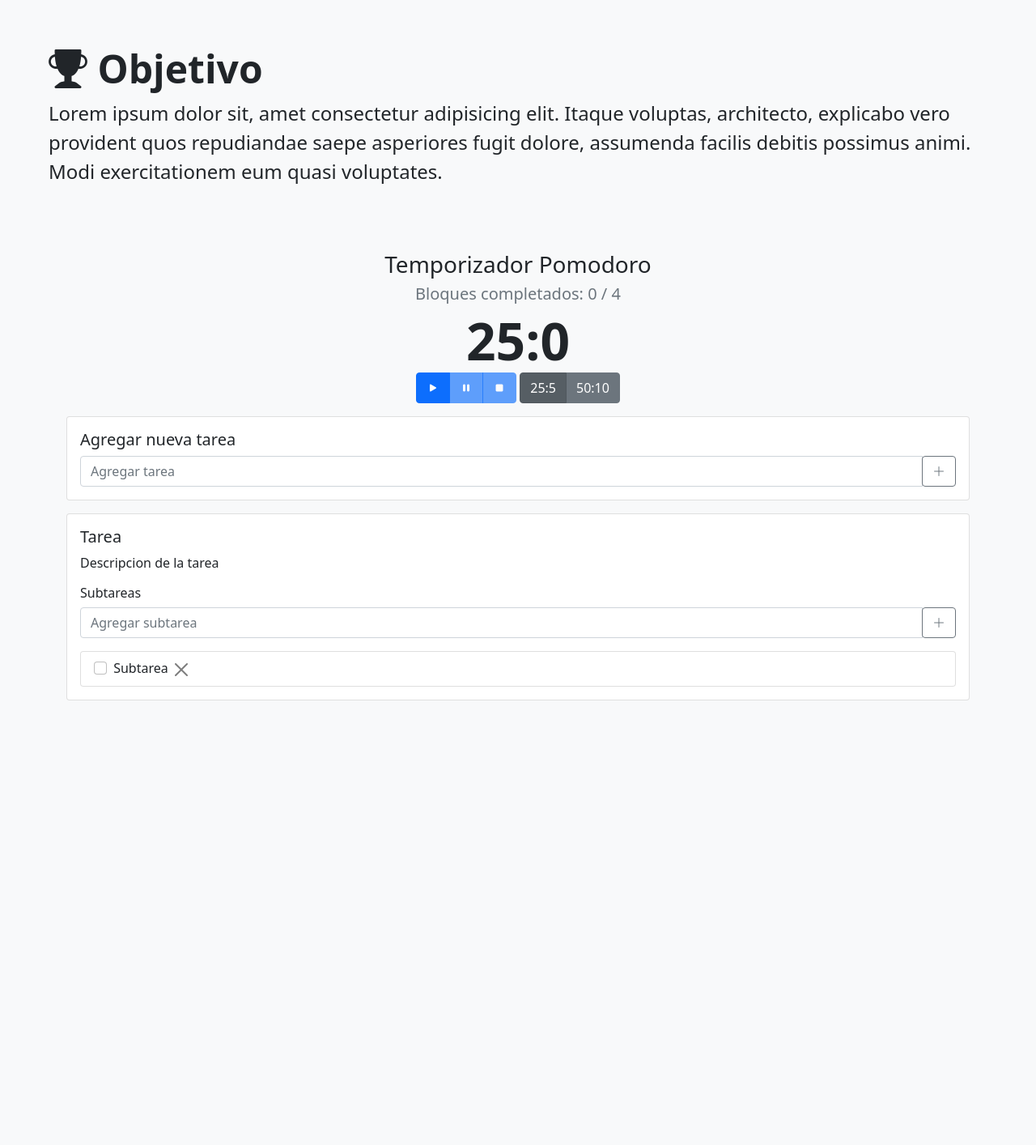
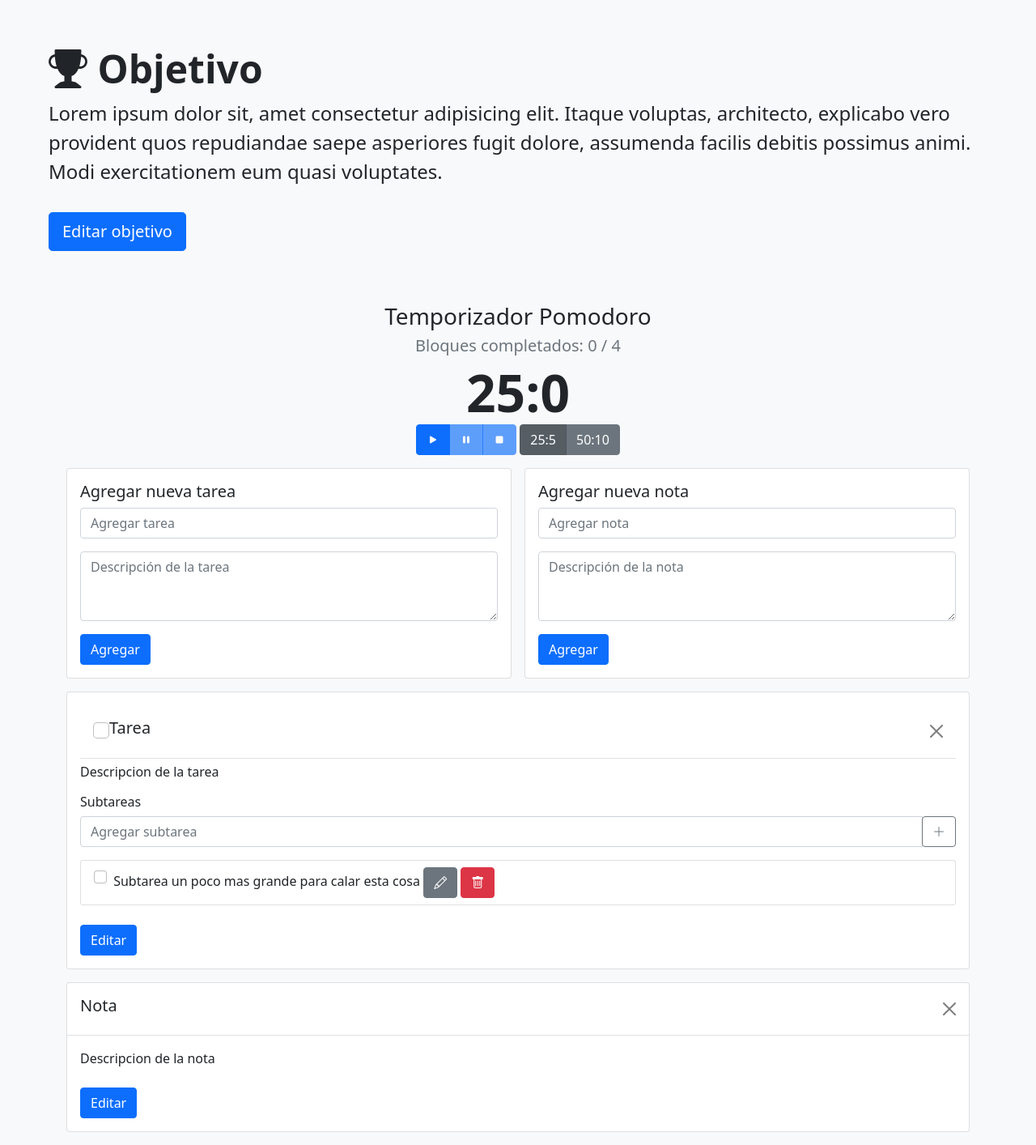
Before and after one commit to diego-aaron-mp/TUDU, a PHP site: page / in a window 1280 px wide. Shown: the part 56-1470 px from the top of the page at 81% size. Before the commit the page ends 921 px from the top, so only its background shows below. Run offline with PHP 8.4, Linux system fonts and the light colour scheme.

Commit message:
Add files via upload

```diff
--- a/assets/css/styles.css
+++ b/assets/css/styles.css
@@ -6,3 +6,10 @@
     box-sizing: border-box;
 
 }
+/* Sticky button */
+.btnFraseConsejo {
+    position: fixed;
+    bottom: 0;
+    right: 0;
+    padding: 10px;
+}
--- /dev/null
+++ b/assets/scripts/editSubtask.js
@@ -0,0 +1,11 @@
+// Script para abri modal para editar subtareas
+(function(){
+    $(document).ready(function () {
+        // Abre modal al dar click en boton
+        $('#btnEditSubtask').click(function () {
+            $('#editSubtaskModal').modal('show');
+        }
+        );
+    }
+    );
+})();
--- /dev/null
+++ b/assets/scripts/editTask.js
@@ -0,0 +1,16 @@
+// Script para abri modal para editar tareas y subtareas
+(function(){
+    $(document).ready(function () {
+        // Abre modal al dar click en boton
+        $('#btnEditTask').click(function () {
+            $('#editTaskModal').modal('show');
+        });
+    });
+
+    // Abrir modal de editar nota
+    $('#btnEditNote').click(function () {
+        $('#editModalNote').modal('show');
+    }
+    );
+
+}());
--- a/index.html
+++ b/index.html
@@ -14,6 +14,7 @@
 </head>
 
 <body class="bg-light">
+
   <!-- Cabecera -->
   <nav class="navbar navbar-expand-lg navbar-light bg-primary">
     <div class="container-fluid">
@@ -50,13 +51,22 @@
         explicabo vero provident quos repudiandae saepe asperiores fugit dolore, assumenda facilis debitis possimus
         animi. Modi exercitationem eum quasi voluptates.</p>
     </div>
+    <!-- Boton para editar el objetivo -->
+    <div class="container-fluid py-2">
+      <button class="btn btn-primary btn-lg btn-block" type="button" data-toggle="modal" data-target="#exampleModal">
+        Editar objetivo
+      </button>
+      </div>
   </div>
 
   <!-- Jumbotron del Temporizador para Pomodoro -->
   <div class="jumbotron jumbotron-fluid mb-2 mt-2">
     <div class="container">
       <h3 class="text-center">Temporizador Pomodoro</h3>
-      <h5 class="text-center text-secondary">Bloques completados: <span id="iterBlockNumber">0</span> <span>/ </span> <span id="totalBlocks">4</span></h5>
+      <h5 class="text-center text-secondary">Bloques completados: <span id="iterBlockNumber">0</span> <span>/ </span>
+        <span id="totalBlocks">4</span>
+      </h5>
+      <h6 class="text-center text-capitalize" id="modoActual"></h6>
       <div class="text-center">
         <div class="display-3 fw-bold">
           <span id="minutes">25</span>:<span id="seconds">0</span>
@@ -83,12 +93,11 @@
     </div>
   </div>
 
-
-  <!-- Input para agregar nueva tarea -->
+  <!-- Input para agregar una nueva tarea/nota con su descripcion -->
   <div class="container mt-3 mb-3">
     <div class="row g-3">
       <!-- Agregar una nueva tarea -->
-      <div class="col-12 col-md-12 col-lg-12">
+      <div class="col-12 col-md-6 col-lg-6 col-sm-12">
         <div class="card">
           <div class="card-body">
             <!-- Input para agregar nueva tarea -->
@@ -96,15 +105,43 @@
             <div class="input-group">
               <input type="text" class="form-control" placeholder="Agregar tarea" aria-label="Agregar subtarea"
                 aria-describedby="basic-addon2">
-              <div class="input-group-append">
-                <button class="btn btn-outline-secondary" type="button">
-                  <i class="bi bi-plus-lg"></i>
-                </button>
-              </div>
+            </div>
+            <div class="input-group mt-3">
+              <!-- Text area para escribir la descipcion de la nueva tarea -->
+              <textarea class="form-control" id="exampleFormControlTextarea1" rows="3"
+                placeholder="Descripción de la tarea"></textarea>
+            </div>
+            <div class="input-group mt-3">
+              <!-- Boton para agregar la nueva tarea -->
+              <button type="button" class="btn btn-primary">Agregar</button>
             </div>
           </div>
         </div>
       </div>
+
+      <!-- Agregar una nueva nota -->
+      <div class="col-12 col-md-6 col-lg-6 col-sm-12">
+        <div class="card">
+          <div class="card-body">
+            <!-- Input para agregar nueva nota -->
+            <h5 class="card-title">Agregar nueva nota</h5>
+            <div class="input-group">
+              <input type="text" class="form-control" placeholder="Agregar nota" aria-label="Agregar nota"
+                aria-describedby="basic-addon2">
+            </div>
+            <div class="input-group mt-3">
+              <!-- Text area para escribir la descipcion de la nueva nota -->
+              <textarea class="form-control" id="exampleFormControlTextarea1" rows="3"
+                placeholder="Descripción de la nota"></textarea>
+            </div>
+            <div class="input-group mt-3">
+              <!-- Boton para agregar la nueva nota -->
+              <button type="button" class="btn btn-primary">Agregar</button>
+            </div>
+          </div>
+        </div>
+      </div>
+      <!-- Fin de agregar nueva nota -->
     </div>
   </div>
 
@@ -115,8 +152,14 @@
       <div class="col-12 col-md-12 col-lg-12">
         <div class="card">
           <div class="card-body">
-            <h5 class="card-title">Tarea</h5>
-            <p class="card-text">Descripcion de la tarea</p>
+            <!-- Titulo de la card -->
+            <div class="modal-header">
+              <h5 class="card-title"> <input type="checkbox" class="form-check-input" id="customCheck1">Tarea</h5>
+              <!-- Boton de eliminar  -->
+              <button type="button" class="btn btn-close">
+              </button>
+            </div>
+            <p class="card-text mt-1">Descripcion de la tarea</p>
             <h6 class="card-text">Subtareas</h6>
             <!-- Input de subtareas -->
             <div class="input-group mb-3">
@@ -129,21 +172,160 @@
               </div>
             </div>
             <!-- Checklist -->
-            <div class="list-group">
+            <div class="list-group mb-3">
               <label class="list-group-item">
                 <input class="form-check-input me-1" type="checkbox" value="">
-                Subtarea
-                <!-- Boton de eliminar  -->
-                <button type="button" class="btn btn-close">
+                Subtarea un poco mas grande para calar esta cosa
+
+                <!-- Boton de editar -->
+                <button id="btnEditSubtask" type="button" class="btn btn-secondary">
+                  <i class="bi bi-pencil"></i>
                 </button>
+                  <!-- Boton de eliminar  -->
+                  <button type="button" class="btn btn-danger">
+                    <i class="bi bi-trash"></i>
+                  </button>
+
+
               </label>
             </div>
             <!-- Fin de checklist -->
+            <!-- Boton para editar -->
+            <button id="btnEditTask" class="btn btn-primary mt-2">Editar</button>
           </div>
         </div>
       </div>
     </div>
   </div>
+
+  <!-- Notas -->
+  <div class="container mt-3 mb-3">
+    <div class="row g-3">
+      <!-- Aqui inicia una card -->
+      <div class="col-12 col-md-12 col-lg-12">
+        <div class="card">
+          <!-- Card header -->
+          <div class="modal-header">
+            <!-- Titulo de la card -->
+            <h5 class="card-title">Nota</h5>
+            <!-- Boton de eliminar  -->
+            <button type="button" class="btn btn-close">
+            </button>
+          </div>
+          <div class="card-body">
+            <p class="card-text">Descripcion de la nota</p>
+            <!-- Boton para editar -->
+            <button id="btnEditNote" type="button" class="btn btn-primary mt-2">Editar</button>
+          </div>
+        </div>
+      </div>
+    </div>
+  </div>
+
+  <!-- Modales -->
+  <!-- Modal para editar tareas-->
+  <div class="modal fade" id="editTaskModal" tabindex="-1" role="dialog" aria-labelledby="exampleModalLabel"
+    aria-hidden="true">
+    <div class="modal-dialog" role="document">
+      <div class="modal-content">
+        <div class="modal-header">
+          <h5 class="modal-title" id="exampleModalLabel">Editar</h5>
+          <button type="button" class="close btn-close" data-dismiss="modal" aria-label="Close">
+            <span aria-hidden="true"></span>
+          </button>
+        </div>
+
+        <div class="modal-body">
+          <!-- Input para editar el titulo de la tarea -->
+          <div class="form-group">
+            <label for="inputTitleTask">Titulo de la tarea</label>
+            <input type="text" class="form-control" id="inputTitleTask" aria-describedby="inputTitleTask"
+              placeholder="Ej. Tarea de estudio">
+          </div>
+
+          <!-- Text area para editar la descripcion de la tarea -->
+          <div class="form-group">
+            <label for="inputDescriptionTask">Descripcion de la tarea</label>
+            <textarea class="form-control" id="inputDescriptionTask" rows="3"
+              placeholder="Ej. Estudiar para el examen de final de semestre"></textarea>
+          </div>
+          <div class="modal-footer">
+            <button type="button" class="btn btn-secondary" data-dismiss="modal">Cerrar</button>
+            <button type="button" class="btn btn-primary">Guardar</button>
+          </div>
+        </div>
+      </div>
+    </div>
+  </div>
+
+  <!-- Modal para editar subtareas -->
+  <div class="modal fade" id="editSubtaskModal" tabindex="-1" role="dialog" aria-labelledby="exampleModalLabel"
+    aria-hidden="true">
+    <div class="modal-dialog" role="document">
+      <div class="modal-content">
+        <div class="modal-header">
+          <h5 class="modal-title" id="exampleModalLabel">Editar</h5>
+          <button type="button" class="close" data-dismiss="modal" aria-label="Close">
+            <span aria-hidden="true">&times;</span>
+          </button>
+        </div>
+
+        <div class="modal-body">
+          <!-- Input para editar el titulo de la subtarea -->
+          <div class="form-group">
+            <label for="inputTitleSubtask">Titulo de la subtarea</label>
+            <input type="text" class="form-control" id="inputTitleSubtask" aria-describedby="inputTitleSubtask"
+              placeholder="Ej. Subtarea de estudio">
+          </div>
+          <div class="modal-footer">
+            <button type="button" class="btn btn-secondary" data-dismiss="modal">Cerrar</button>
+            <button type="button" class="btn btn-primary">Guardar</button>
+          </div>
+        </div>
+      </div>
+    </div>
+  </div>
+
+
+
+
+
+
+  <!-- Modal para editar una nota -->
+  <div class="modal fade" id="editModalNote" tabindex="-1" role="dialog" aria-labelledby="exampleModalLabel"
+    aria-hidden="true">
+    <div class="modal-dialog" role="document">
+      <div class="modal-content">
+        <div class="modal-header">
+          <h5 class="modal-title" id="exampleModalLabel">Editar</h5>
+          <button type="button" class="close btn-close" data-dismiss="modal" aria-label="Close">
+
+          </button>
+        </div>
+        <div class="modal-body">
+          <!-- Input para el titulo de la nota -->
+
+          <div class="form-group">
+            <label for="inputTitleNote">Titulo de la nota</label>
+            <input type="text" class="form-control" id="inputTitleNote" aria-describedby="inputTitleNote"
+              placeholder="Ej. Nota de estudio">
+          </div>
+
+          <!-- Input para editar la descripcion de la nota -->
+          <div class="form-group">
+            <label for="inputDescriptionNote">Descripcion de la nota</label>
+            <textarea class="form-control" id="inputDescriptionNote" rows="3"
+              placeholder="Ej. Estudio de inglés"></textarea>
+          </div>
+          <div class="modal-footer">
+            <button type="button" class="btn btn-secondary" data-dismiss="modal">Cerrar</button>
+            <button type="button" class="btn btn-primary">Guardar</button>
+          </div>
+        </div>
+      </div>
+    </div>
+  </div>
+
 
 
 
@@ -156,6 +338,10 @@
     integrity="sha256-/xUj+3OJU5yExlq6GSYGSHk7tPXikynS7ogEvDej/m4=" crossorigin="anonymous"></script>
   <!-- Temporizador -->
   <script src="/assets/scripts/pomodoroTimer.js"></script>
+
+  <script src="/assets/scripts/editTask.js"></script>
+  <script src="/assets/scripts/editSubtask.js"></script>
+
 </body>
 
 </html>
```
Also changed, not shown: assets/scripts/pomodoroTimer.js (+69 -23 lines), assets/scripts/prubas.js (added, +18 -0 lines), principal.html (+75 -10 lines).
